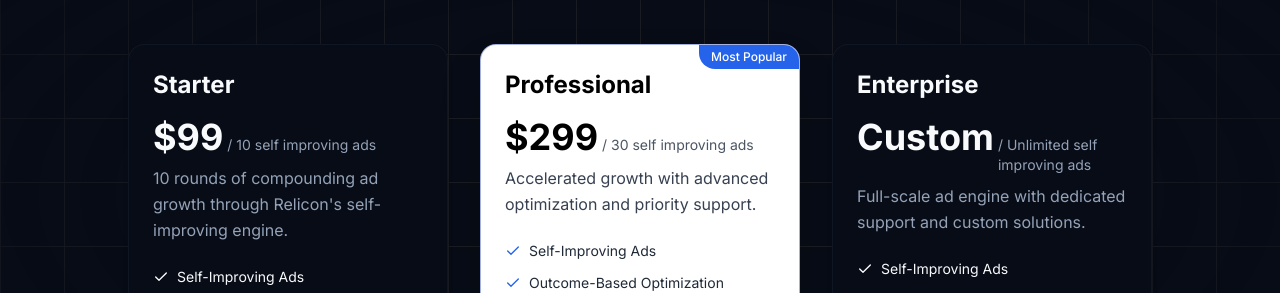
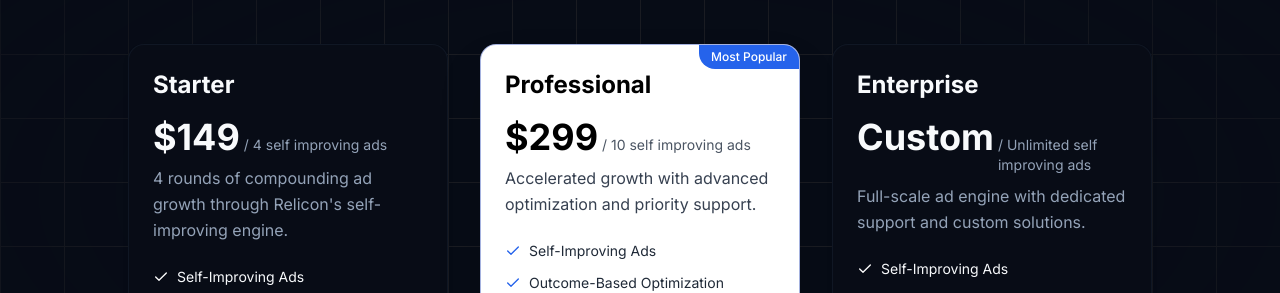
Before and after one commit to justumid/relicon-full, a Next.js app: page / in a window 1280 px wide. Shown: the part 3680-3973 px from the top of the page. Built offline with nearby package versions, Linux system fonts and the light colour scheme.

Commit message:
Update page.tsx

```diff
--- a/app/page.tsx
+++ b/app/page.tsx
@@ -470,16 +470,16 @@ export default function LandingPage() {
                 {[
                   {
                     name: "Starter",
-                    price: "$99",
-                    period: "10 self improving ads",
-                    description: "10 rounds of compounding ad growth through Relicon's self-improving engine.",
+                    price: "$149",
+                    period: "4 self improving ads",
+                    description: "4 rounds of compounding ad growth through Relicon's self-improving engine.",
                     features: ["Self-Improving Ads", "Outcome-Based Optimization", "Basic Analytics", "Email Support"],
                     cta: "Get Started",
                   },
                   {
                     name: "Professional",
                     price: "$299",
-                    period: "30 self improving ads",
+                    period: "10 self improving ads",
                     description: "Accelerated growth with advanced optimization and priority support.",
                     features: [
                       "Self-Improving Ads",
```
